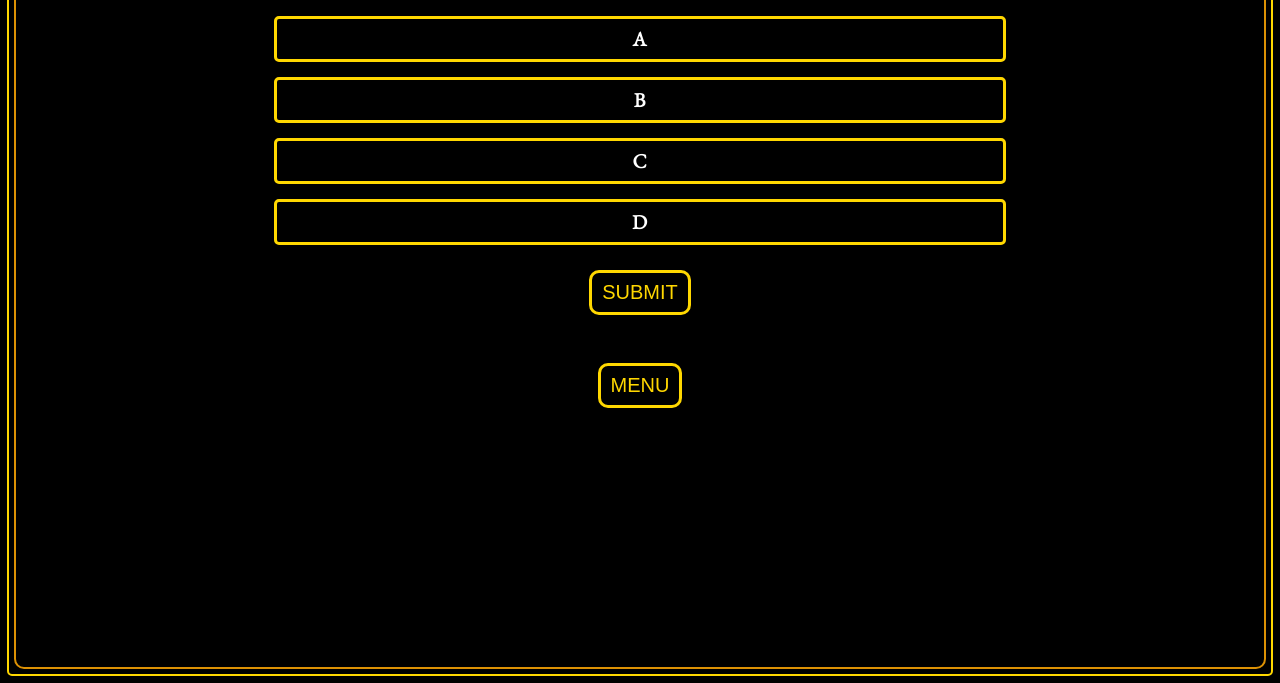
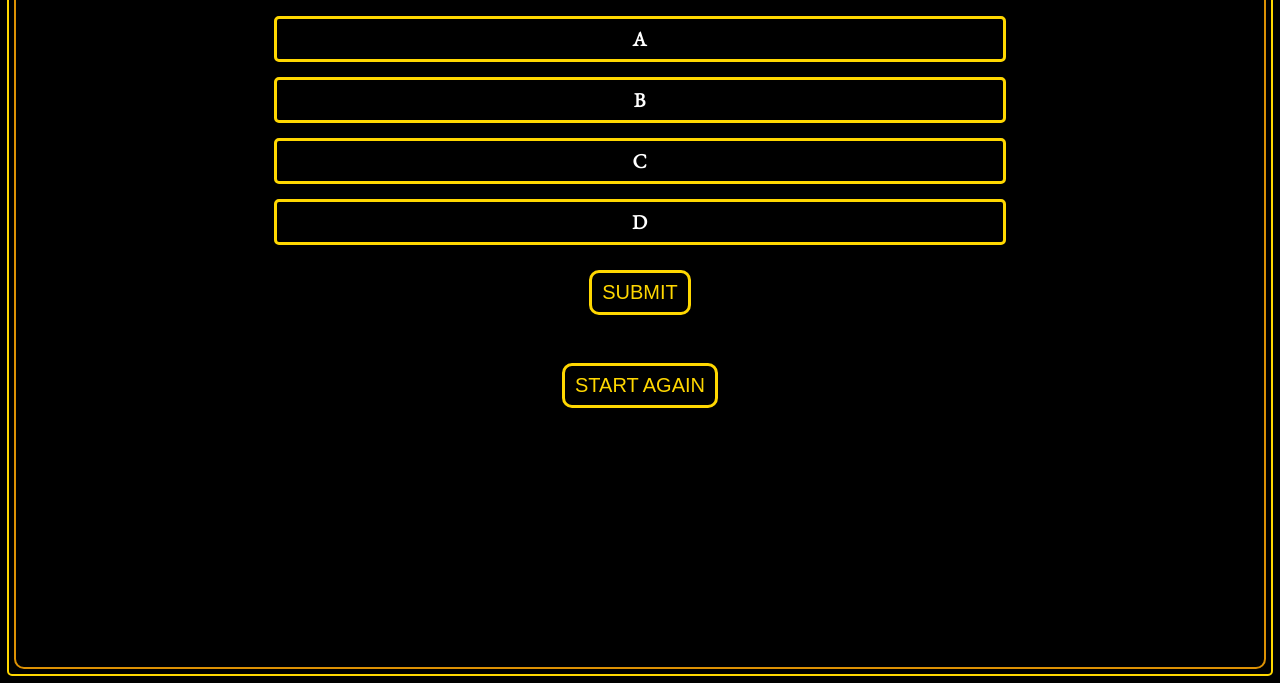
Before and after one commit to Tom-Ainsworth/quiz, a plain HTML site: page index.html in a window 1280 px wide. Both pictures are taken after a click on the button "START QUIZ". Shown: the part 117-800 px from the top of the page. Drawn offline with nearby package versions, Linux system fonts and the light colour scheme.

Commit message:
Docs: Change text from 'menu' to 'Start Again' to make button function clearer to user

```diff
--- a/index.html
+++ b/index.html
@@ -51,7 +51,7 @@
           </fieldset>
         </form>
         <div id="menu-btn-div">
-          <button onclick="startAgain()" id="menu-btn" class="quiz-btn">Menu</button>
+          <button onclick="startAgain()" id="menu-btn" class="quiz-btn">Start Again</button>
         </div>
       </section>
     </div>
```
